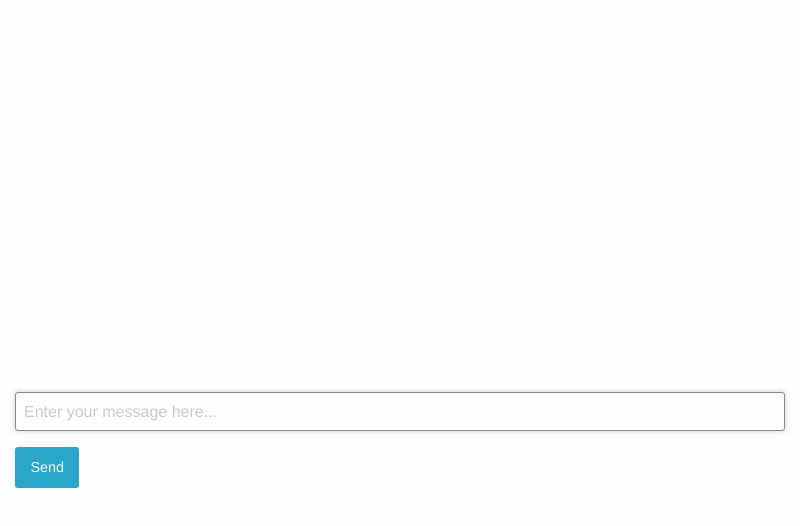
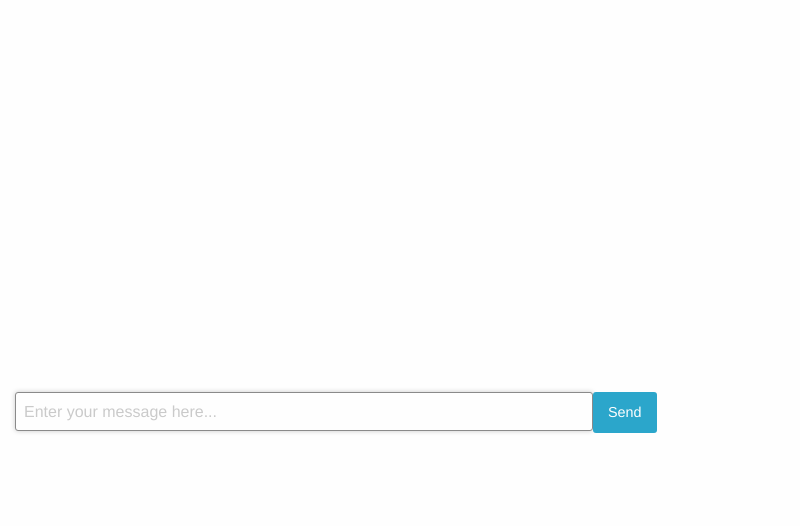
Before and after one commit to kaotisk-hund/irc-electron, an Electron app: page index.html in a window 800 px wide. Shown: the part 72-598 px from the top of the page. Drawn offline with Linux system fonts and the light colour scheme; no server answers.

Commit message:
Inlined send button with text message area

```diff
--- a/index.html
+++ b/index.html
@@ -29,8 +29,14 @@
 			</div>
 			<div class="send">
 				<form id="messaging">
-					<input type="text" id="message" placeholder="Enter your message here..." autofocus="true">
-					<button class="button" type="submit">Send</button>
+					<div class="grid-x">
+						<div class="small-9 cell">
+							<input type="text" id="message" placeholder="Enter your message here..." autofocus="true">
+						</div>
+						<div class="small-3 cell">
+							<button class="button" type="submit">Send</button>
+						</div>
+					</div>
 				</form>
 			</div>
 		</div>
```
